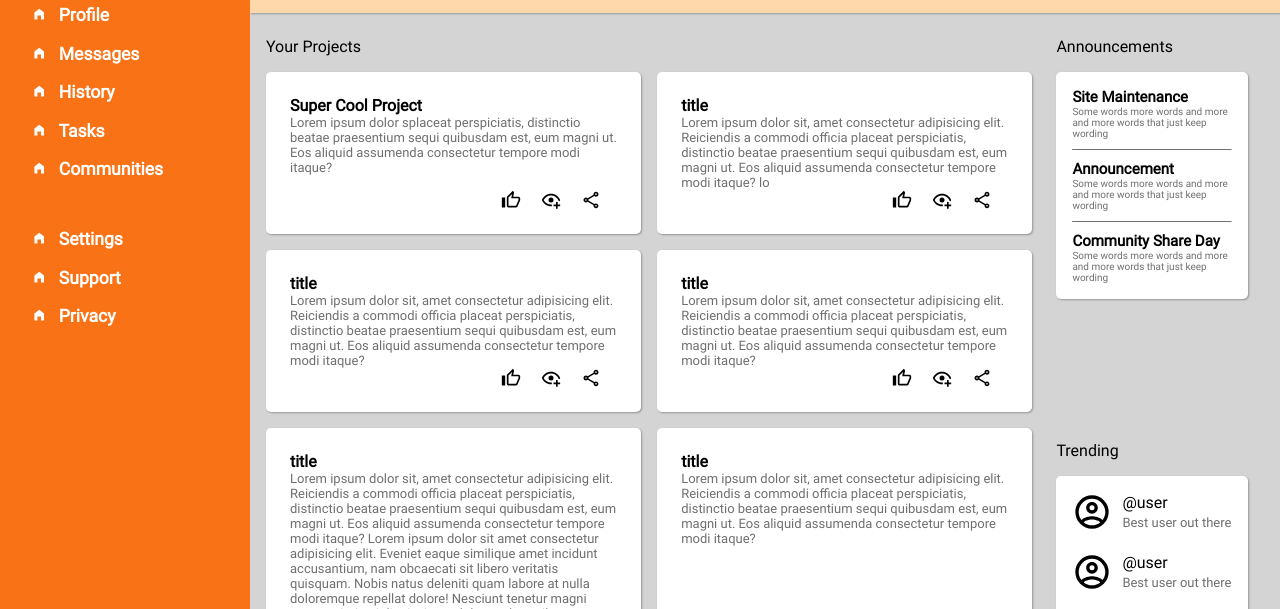
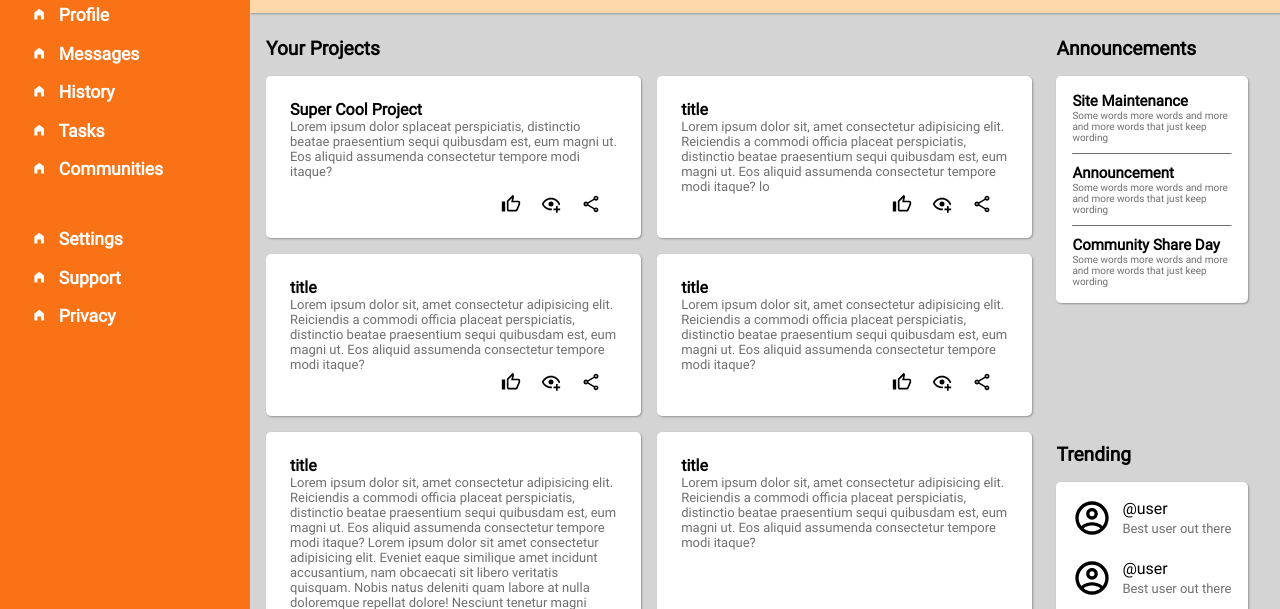
Before and after one commit to timeismonkey/admin-dashboard, a plain HTML site: page index.html in a window 1280 px wide. Shown: the part 151-760 px from the top of the page. Drawn offline with Linux system fonts and the light colour scheme.

Commit message:
Adjusted .main-header styling.

```diff
--- a/style.css
+++ b/style.css
@@ -202,6 +202,11 @@ body {
     padding: 1.5rem 2rem 1.5rem 1rem;
 }
 
+.main-headers {
+    font-size: 1.2rem;
+    font-weight: 700;
+}
+
 .card-container, .announcements-container, .trending-container {
     margin-top: 1rem;
  }
```
